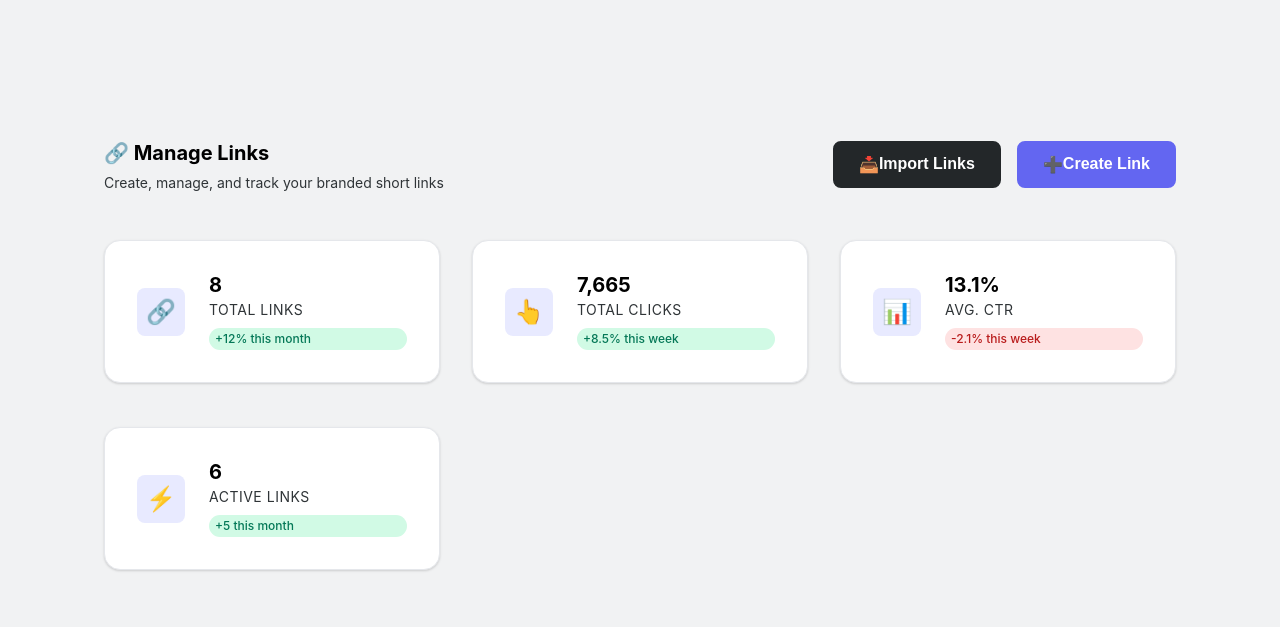
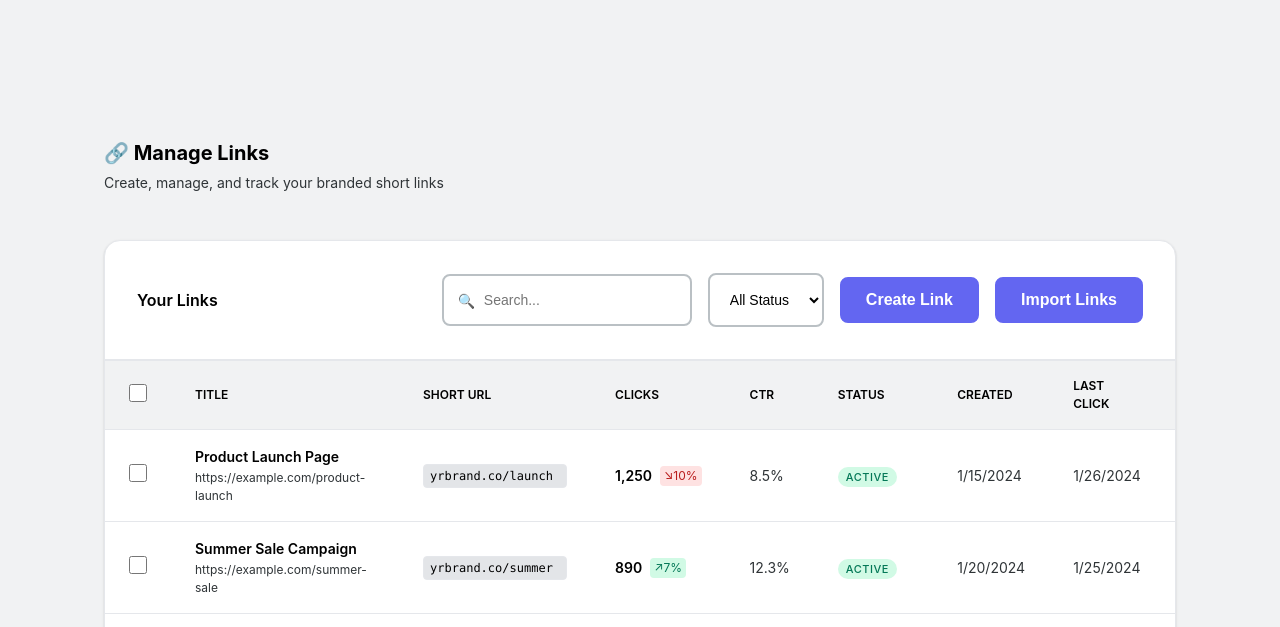
Before and after one commit to brandonkeao/rebrandly-messaging-mvp, a website: page add-links-demo.html in a window 1280 px wide. Shown: the part 120-747 px from the top of the page. Drawn offline with Linux system fonts and the light colour scheme.

Commit message:
feat: remove stats-grid and view-header-actions from Links page
LINKS PAGE SIMPLIFICATION:
- Remove stats-grid component with total links, clicks, CTR, and active links
- Remove view-header-actions with Import Links and Create Link buttons
- Simplify Links page to focus on table and quick actions only

TEMPLATE UPDATES:
- Update getLinksView() in views.js to remove stats and header actions
- Keep view-header with title and subtitle only
- Maintain links table and quick actions panel
- Clean, focused interface without dashboard clutter

JAVASCRIPT UPDATES:
- Remove updateStats() calls from LinksView class methods
- Remove stats functionality from init(), createLink(), updateLink(), deleteLink()
- Remove refreshData() stats updates
- Simplify class to focus on table management only

DEMO PAGE UPDATES:
- Update add-links-demo.html to match new structure
- Remove stats-grid and view-header-actions from demo
- Replace refreshStats button with testTableFeatures button
- Update demo functions to reflect simplified interface

INTERFACE IMPROVEMENTS:
- Cleaner, more focused links management interface
- Reduced visual clutter and cognitive load
- Emphasis on table functionality and quick actions
- Better alignment with simplified workflow design

FUNCTIONALITY PRESERVED:
- All link management features still available through table
- Quick actions panel provides bulk operations
- Modal system integration for create/edit/analytics
- Data table with sorting, filtering, pagination intact

The Links page now presents a streamlined interface focused
on link management without dashboard statistics or header
action buttons, providing a cleaner user experience.

```diff
--- a/add-links-demo.html
+++ b/add-links-demo.html
@@ -39,52 +39,6 @@
                     <div class="view-header-content">
                         <h1 class="view-title">🔗 Manage Links</h1>
                         <p class="view-subtitle">Create, manage, and track your branded short links</p>
-                    </div>
-                    <div class="view-header-actions">
-                        <button class="btn-website-secondary" onclick="importLinks()">
-                            <span class="btn-icon-left">📥</span>
-                            Import Links
-                        </button>
-                        <button class="btn-website-primary" onclick="createNewLink()">
-                            <span class="btn-icon-left">➕</span>
-                            Create Link
-                        </button>
-                    </div>
-                </div>
-
-                <!-- Links Stats -->
-                <div class="stats-grid">
-                    <div class="stat-card">
-                        <div class="stat-icon">🔗</div>
-                        <div class="stat-content">
-                            <div class="stat-value" id="totalLinks">8</div>
-                            <div class="stat-label">Total Links</div>
-                            <div class="stat-change positive">+12% this month</div>
-                        </div>
-                    </div>
-                    <div class="stat-card">
-                        <div class="stat-icon">👆</div>
-                        <div class="stat-content">
-                            <div class="stat-value" id="totalClicks">7,665</div>
-                            <div class="stat-label">Total Clicks</div>
-                            <div class="stat-change positive">+8.5% this week</div>
-                        </div>
-                    </div>
-                    <div class="stat-card">
-                        <div class="stat-icon">📊</div>
-                        <div class="stat-content">
-                            <div class="stat-value" id="avgCtr">12.8%</div>
-                            <div class="stat-label">Avg. CTR</div>
-                            <div class="stat-change negative">-2.1% this week</div>
-                        </div>
-                    </div>
-                    <div class="stat-card">
-                        <div class="stat-icon">⚡</div>
-                        <div class="stat-content">
-                            <div class="stat-value" id="activeLinks">6</div>
-                            <div class="stat-label">Active Links</div>
-                            <div class="stat-change positive">+5 this month</div>
-                        </div>
                     </div>
                 </div>
 
@@ -192,7 +146,7 @@
                 <div class="flex gap-sm flex-wrap">
                     <button class="btn-website-primary" onclick="copyRandomLink()">Copy Random Link</button>
                     <button class="btn-website-secondary" onclick="pauseRandomLink()">Pause Random Link</button>
-                    <button class="btn-website-blue" onclick="refreshStats()">Refresh Stats</button>
+                    <button class="btn-website-blue" onclick="testTableFeatures()">Test Table Features</button>
                 </div>
             </div>
         </section>
@@ -336,13 +290,12 @@ exportSelectedLinks(selected);</pre>
             }
         }
 
-        function refreshStats() {
-            if (linksView) {
-                linksView.updateStats();
+        function testTableFeatures() {
+            if (linksView && linksView.dataTable) {
                 showToast({
-                    title: 'Stats Refreshed',
-                    message: 'Statistics have been updated',
-                    type: 'success'
+                    title: 'Table Features',
+                    message: 'Try sorting columns, searching, filtering, and selecting rows!',
+                    type: 'info'
                 });
             }
         }
--- a/js/links-view.js
+++ b/js/links-view.js
@@ -21,7 +21,6 @@ class LinksView {
     }
 
     init() {
-        this.updateStats();
         this.initializeDataTable();
     }
 
@@ -173,7 +172,6 @@ class LinksView {
 
         this.linksData.unshift(newLink);
         this.dataTable.updateData(this.linksData);
-        this.updateStats();
 
         return newLink;
     }
@@ -192,14 +190,12 @@ class LinksView {
         if (linkIndex !== -1) {
             this.linksData[linkIndex] = { ...this.linksData[linkIndex], ...updates };
             this.dataTable.updateData(this.linksData);
-            this.updateStats();
         }
     }
 
     deleteLink(id) {
         this.linksData = this.linksData.filter(link => link.id != id);
         this.dataTable.updateData(this.linksData);
-        this.updateStats();
     }
 
     getLinkById(id) {
@@ -208,7 +204,6 @@ class LinksView {
 
     refreshData() {
         this.dataTable.updateData(this.linksData);
-        this.updateStats();
     }
 }
 
```
Also changed, not shown: js/views.js (+0 -46 lines).
